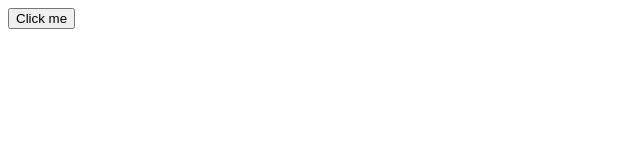
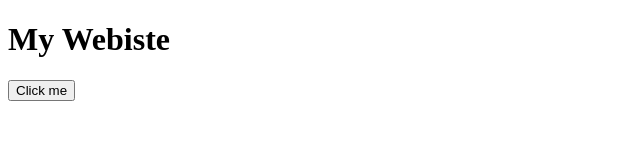
Before and after one commit to SIDNEY081/whatsapp_clone, a plain HTML site: page index.html in a window 1280 px wide. Shown: the whole page, without its empty margins (0-640 px from the left). Drawn offline with Linux system fonts and the light colour scheme.

Commit message:
I have added body

```diff
--- a/index.html
+++ b/index.html
@@ -6,6 +6,8 @@
     <title>Facebook</title>
 </head>
 <body>
+    <h1>My Webiste</h1>
+
     <button> Click me</button>
 
 </body>
```
